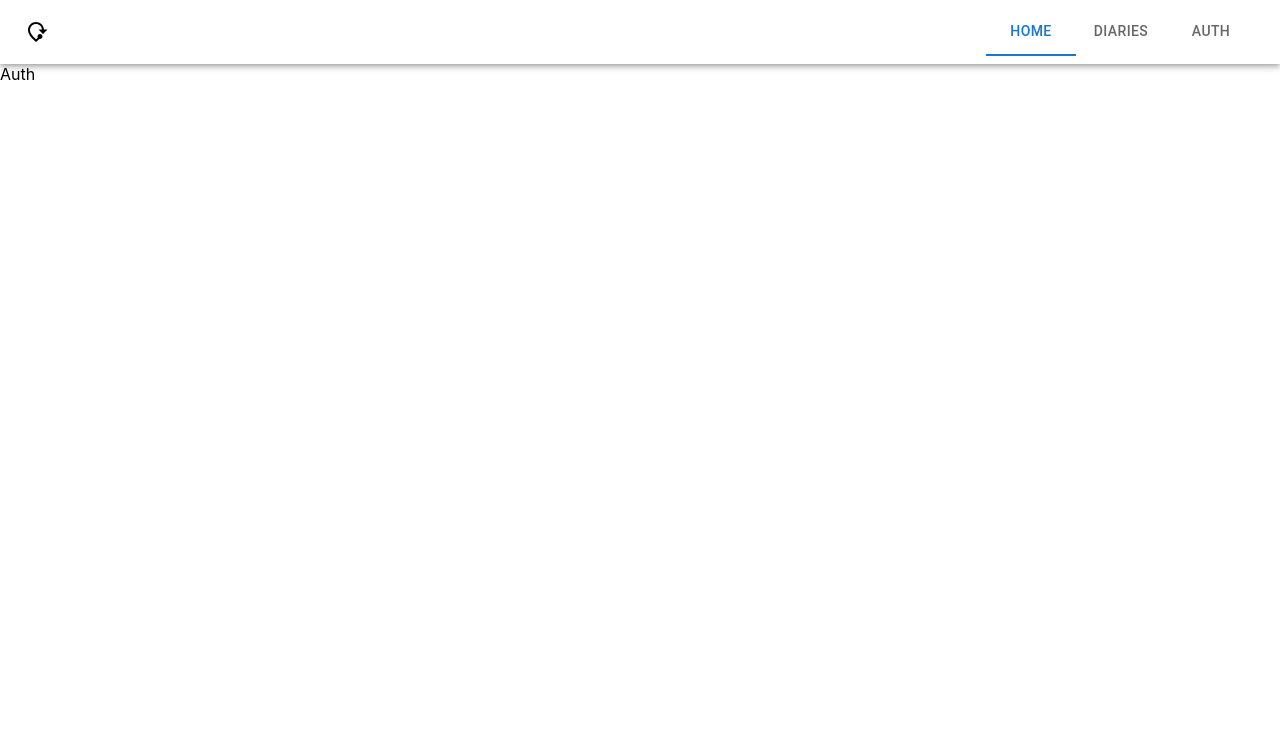
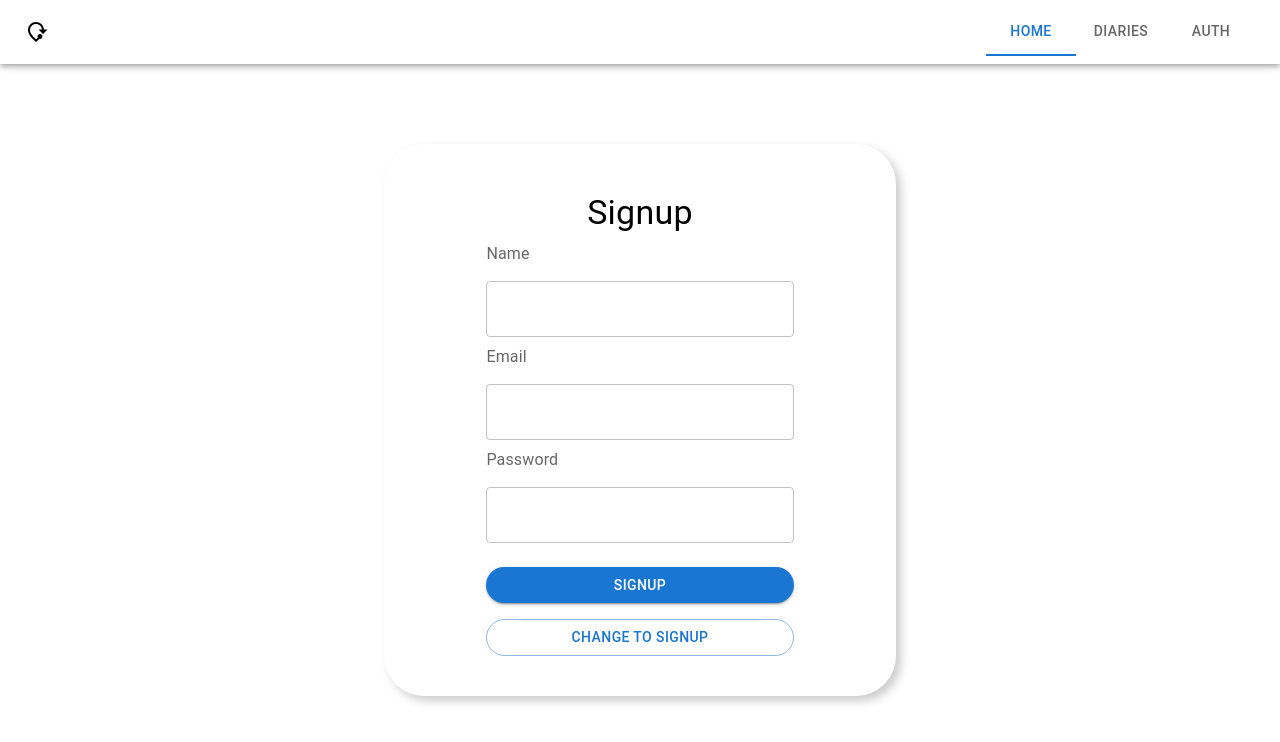
Before and after one commit to vasylpryimakdev/project-3, a React (Create React App) app in the folder frontend/: page /auth in a window 1280 px wide. Shown: the top 742 px of the page. Built offline with nearby package versions, Linux system fonts and the light colour scheme; no server answers.

Commit message:
feat(frontend): add Auth form UI and improve API base URL handling

```diff
--- a/frontend/src/api-helpers/helpers.js
+++ b/frontend/src/api-helpers/helpers.js
@@ -1,11 +1,13 @@
 import axios from "axios";
+const VITE_BASE_URL = process.env.VITE_BASE_URL || "http://localhost:5000";
 
 export const getAllPosts = async () => {
-  const res = await axios.get("http://localhost:5000/posts");
+  const res = await axios.get(`${VITE_BASE_URL}/posts`);
+
   if (res.status !== 200) {
-    return console.log("Some Error Occurred");
+    console.log("Some Error Occurred");
+    return;
   }
 
-  const data = res.data;
-  return data;
+  return res.data;
 };
--- /dev/null
+++ b/frontend/src/auth/Auth.js
@@ -0,0 +1,48 @@
+import React from "react";
+import { Box, Button, FormLabel, TextField, Typography } from "@mui/material";
+
+const Auth = () => {
+  return (
+    <Box
+      width="40%"
+      borderRadius={10}
+      boxShadow={"5px 5px 10px #ccc"}
+      margin="auto"
+      marginTop={10}
+    >
+      <form>
+        <Box
+          display="flex"
+          flexDirection={"column"}
+          width="60%"
+          padding={5}
+          margin="auto"
+        >
+          <Typography padding={1} variant="h4" textAlign="center">
+            Signup
+          </Typography>
+
+          <FormLabel>Name</FormLabel>
+          <TextField name="name" required margin="normal" />
+
+          <FormLabel>Email</FormLabel>
+          <TextField name="email" type="email" required margin="normal" />
+          <FormLabel>Password</FormLabel>
+          <TextField name="password" type="password" required margin="normal" />
+          <Button
+            sx={{ mt: 2, borderRadius: 10 }}
+            type="submit"
+            variant="contained"
+          >
+            Signup
+          </Button>
+          <Button sx={{ mt: 2, borderRadius: 10 }} variant="outlined">
+            Change to Signup
+          </Button>
+        </Box>
+      </form>
+    </Box>
+  );
+};
+
+export default Auth;
--- a/frontend/src/auth/Auth.jsx
+++ /dev/null
@@ -1,9 +0,0 @@
-import React from 'react'
-
-const Auth = () => {
-  return (
-    <div>Auth</div>
-  )
-}
-
-export default Auth
```
Also changed, not shown: 1 other file (tests, documents, lock files or other folders).
